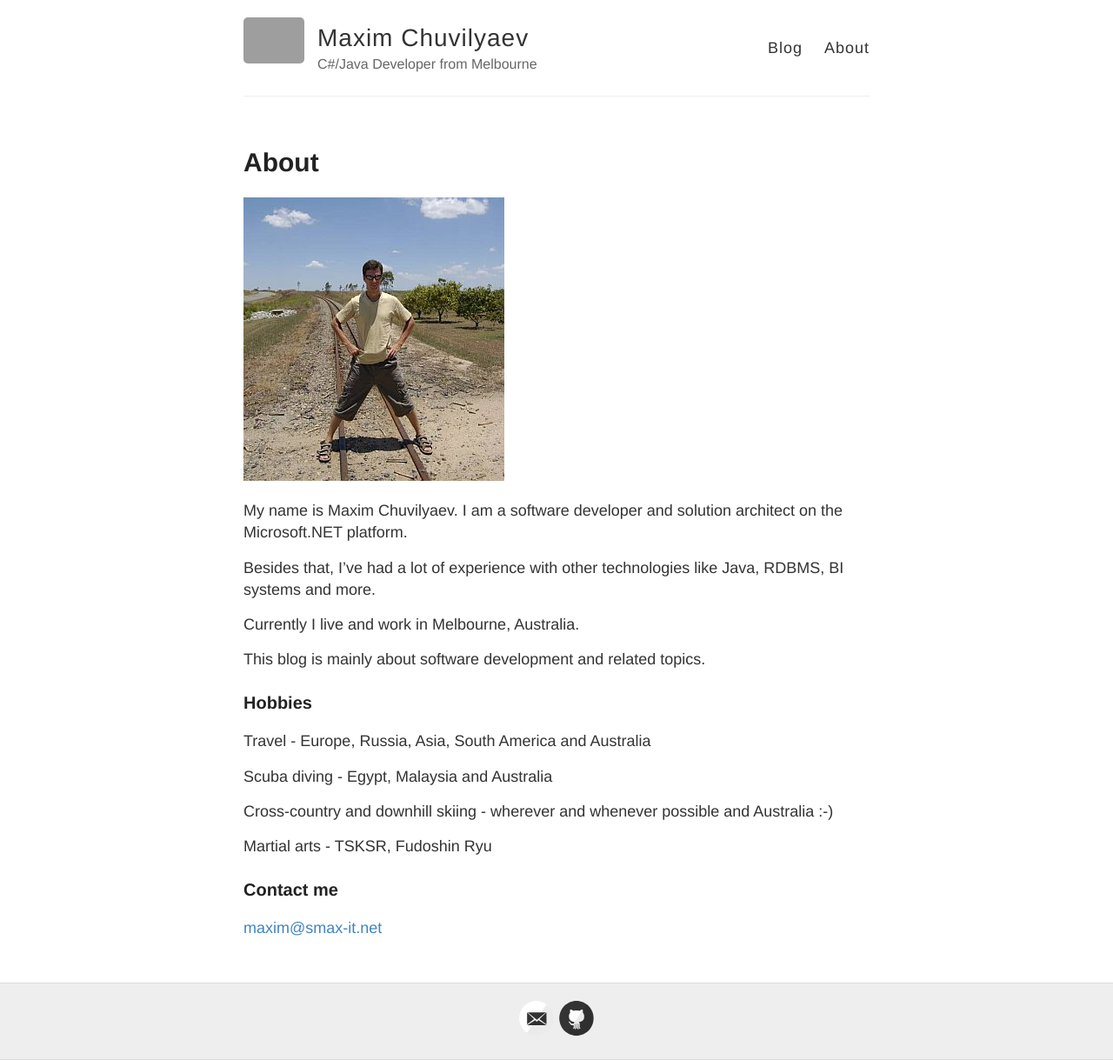
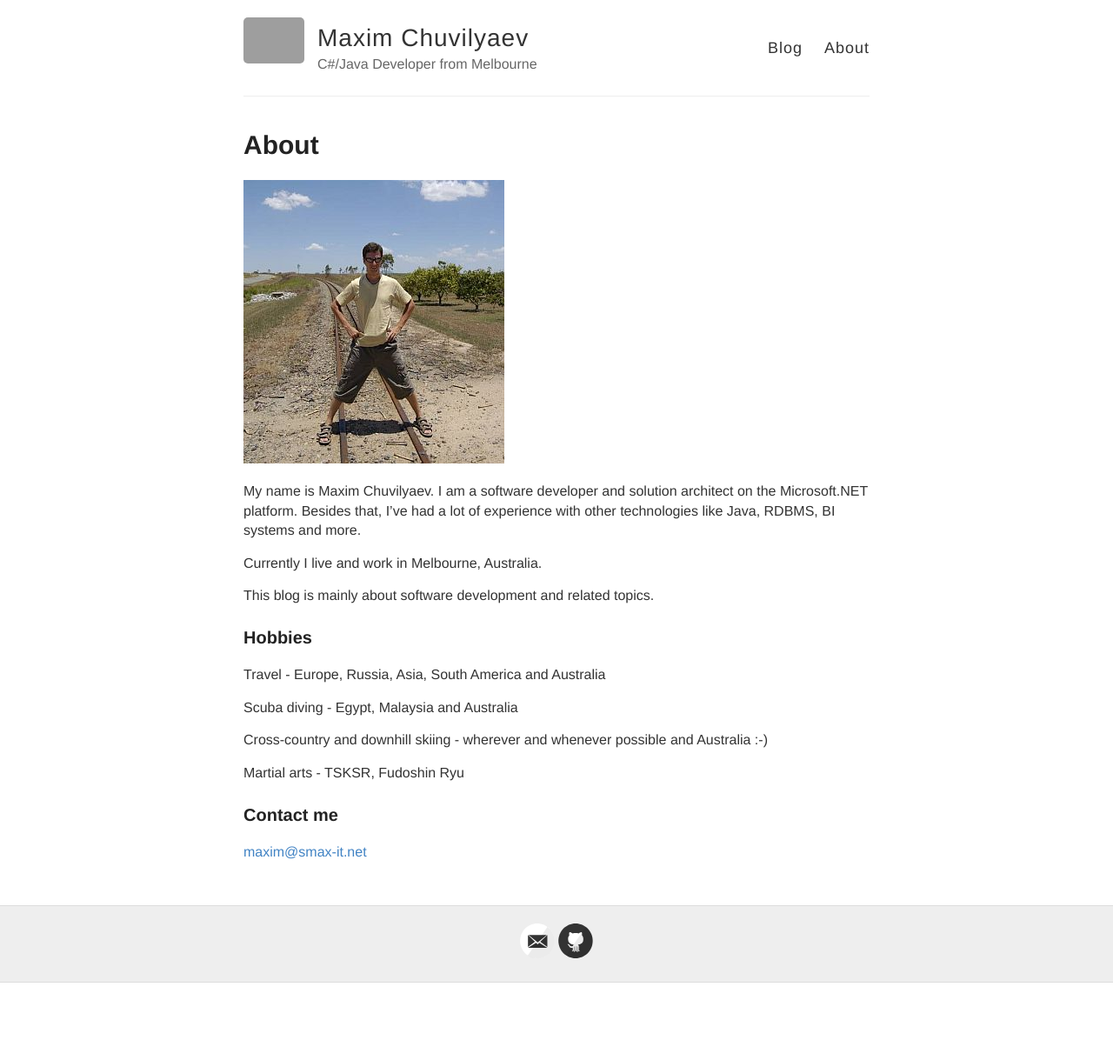
Before and after one commit to smax48/smax48.github.io, a Jekyll site: the page built from about.md, in a window 1280 px wide. Shown: the whole page at 87% size. Built offline with Jekyll 4.4.1, drawn with Linux system fonts in a browser that asks for light colours; Markdown is read by kramdown in place of the engine named in the settings; after the commit the page ends 1130 px from its top, so only the background shows below that; grey boxes are pictures that could not be loaded.

Commit message:
style fixes

```diff
--- a/about.md
+++ b/about.md
@@ -6,7 +6,6 @@ permalink: /about/
 ![smax48]({{ site.baseurl }}/images/max_au_2009.jpg)
 
 My name is Maxim Chuvilyaev. I am a software developer and solution architect on the Microsoft.NET platform.
-
 Besides that, I've had a lot of experience with other technologies like Java, RDBMS, BI systems and more.
 
 Currently I live and work in Melbourne, Australia.
--- a/style.scss
+++ b/style.scss
@@ -19,7 +19,7 @@ html {
 
 body {
 	background: $white;
-  font: 18px/1.4 $helvetica;
+  font: 16px/1.4 $helvetica;
   color: $darkGray;
 }
 
@@ -151,7 +151,7 @@ img {
 //
 
 .wrapper-masthead {
-  margin-bottom: 50px;
+  margin-bottom: 30px;
 }
 
 .masthead {
```
